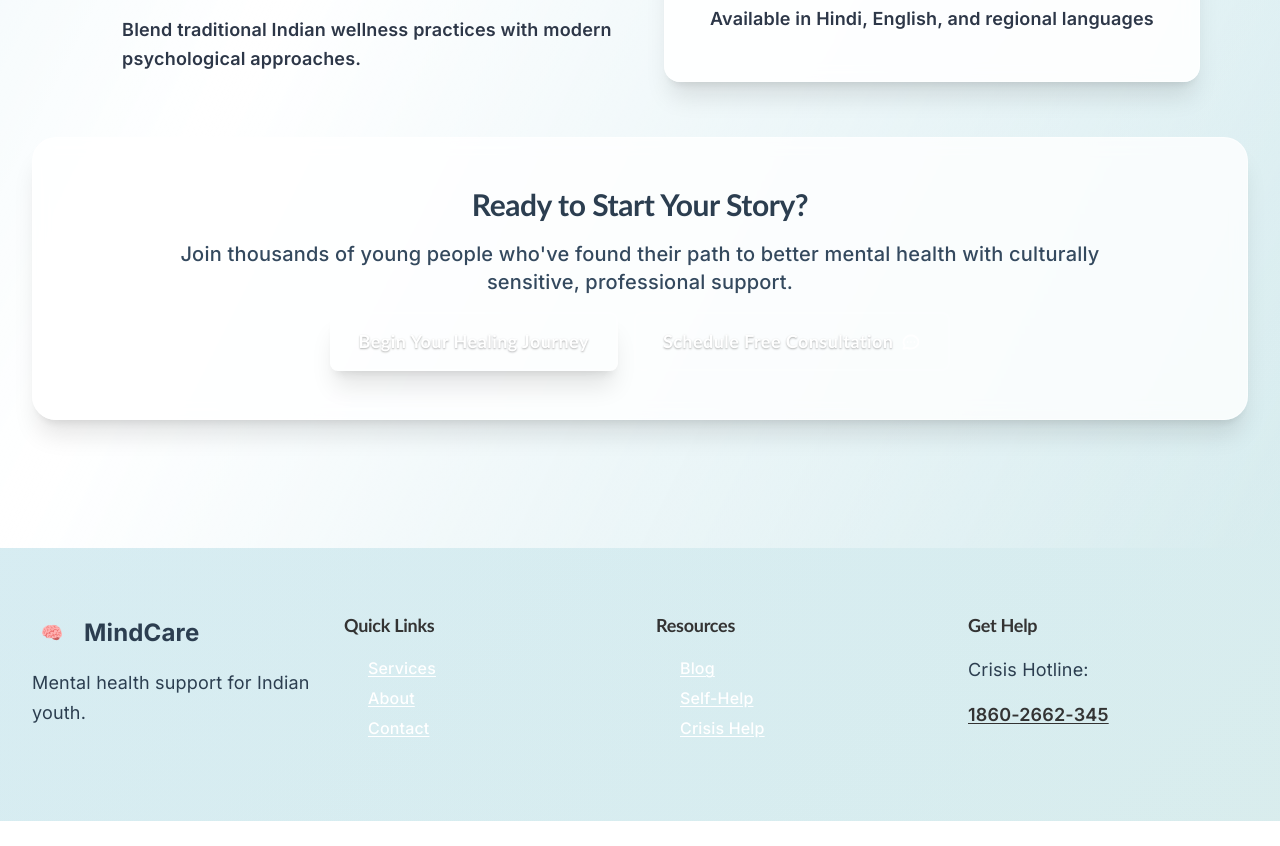
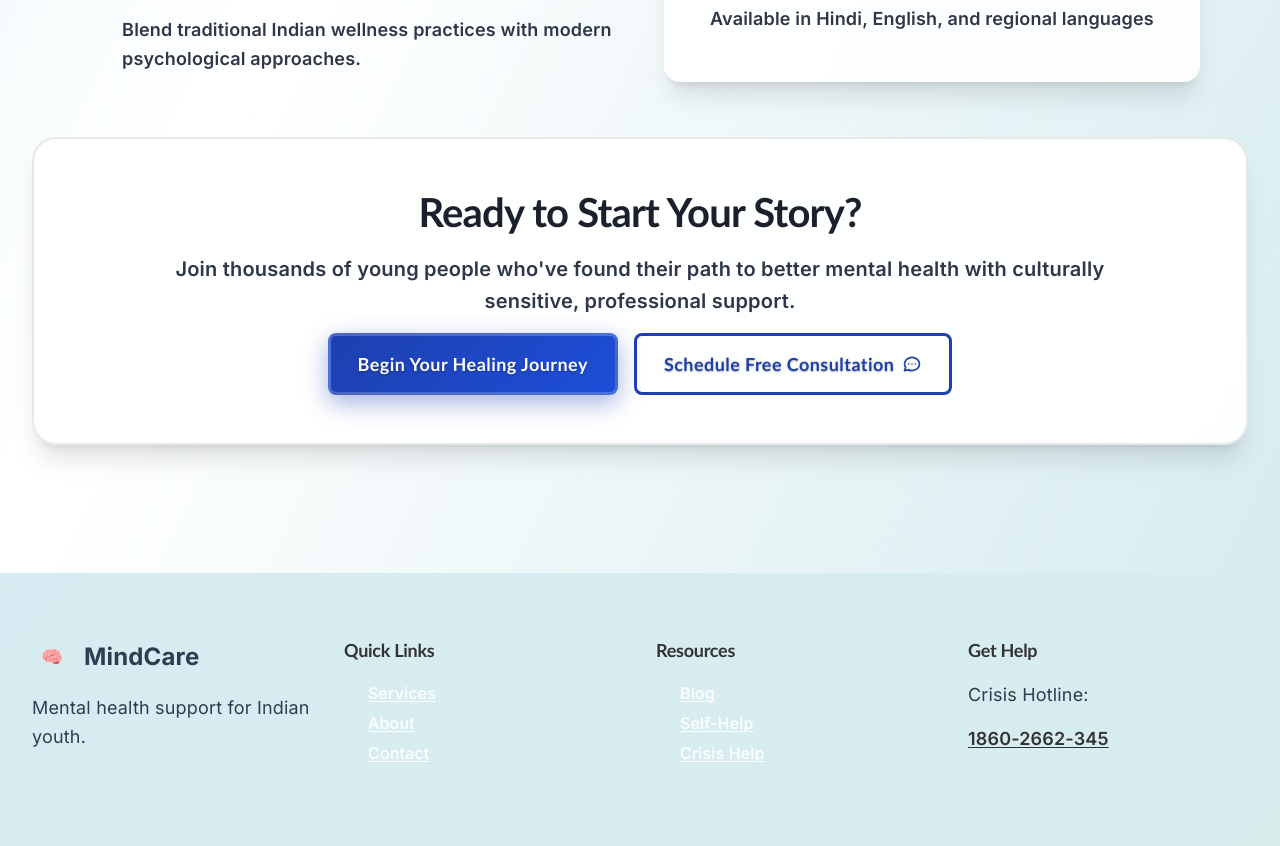
Before and after one commit to sunjinwoo1298/MentalHealth, a React (Vite) app in the folder frontend/: page / in a window 1280 px wide. Shown: the part 5620-6466 px from the top of the page. Before the commit the page ends 6441 px from the top, so only its background shows below. Built offline with nearby package versions, Linux system fonts and the light colour scheme.

Commit message:
improved the homepage UI more work still needed

```diff
--- a/frontend/src/App.css
+++ b/frontend/src/App.css
@@ -3155,3 +3155,50 @@ html {
   font-weight: 600 !important;
   text-shadow: 0 1px 2px rgba(255, 255, 255, 0.8) !important;
 }
+
+/* Final CTA Section - Maximum Visibility */
+.final-cta-section {
+  background: rgba(255, 255, 255, 0.95) !important;
+  border: 2px solid rgba(26, 32, 44, 0.1) !important;
+}
+
+.final-cta-section h3 {
+  color: #1A202C !important;
+  font-weight: 800 !important;
+  font-size: 2.5rem !important;
+  text-shadow: 0 2px 4px rgba(255, 255, 255, 0.9) !important;
+  letter-spacing: -0.02em !important;
+}
+
+.final-cta-section p {
+  color: #2D3748 !important;
+  font-weight: 600 !important;
+  font-size: 1.25rem !important;
+  text-shadow: 0 1px 3px rgba(255, 255, 255, 0.8) !important;
+  line-height: 1.6 !important;
+}
+
+/* Enhanced CTA Button Styling */
+.final-cta-section .cta-buttons button {
+  font-weight: 800 !important;
+  font-size: 1.125rem !important;
+  text-shadow: 0 1px 2px rgba(0, 0, 0, 0.3) !important;
+  border-width: 3px !important;
+}
+
+.final-cta-section .cta-buttons button:first-child {
+  background: linear-gradient(135deg, #1E40AF, #1D4ED8) !important;
+  color: #FFFFFF !important;
+  box-shadow: 0 8px 25px rgba(30, 64, 175, 0.4) !important;
+}
+
+.final-cta-section .cta-buttons button:last-child {
+  border-color: #1E40AF !important;
+  color: #1E40AF !important;
+  font-weight: 700 !important;
+}
+
+.final-cta-section .cta-buttons button:last-child:hover {
+  background: #1E40AF !important;
+  color: #FFFFFF !important;
+}
--- a/frontend/src/pages/HomePage.tsx
+++ b/frontend/src/pages/HomePage.tsx
@@ -859,7 +859,7 @@ export default function HomePage() {
             </div>
 
             {/* Call to Action */}
-            <div className="text-center bg-white/80 backdrop-blur-sm rounded-3xl shadow-xl border border-white/50 p-8 lg:p-12">
+            <div className="final-cta-section text-center bg-white/80 backdrop-blur-sm rounded-3xl shadow-xl border border-white/50 p-8 lg:p-12">
               <h3 className="text-3xl lg:text-4xl font-bold text-text-primary mb-4">
                 Ready to Start Your Story?
               </h3>
```
